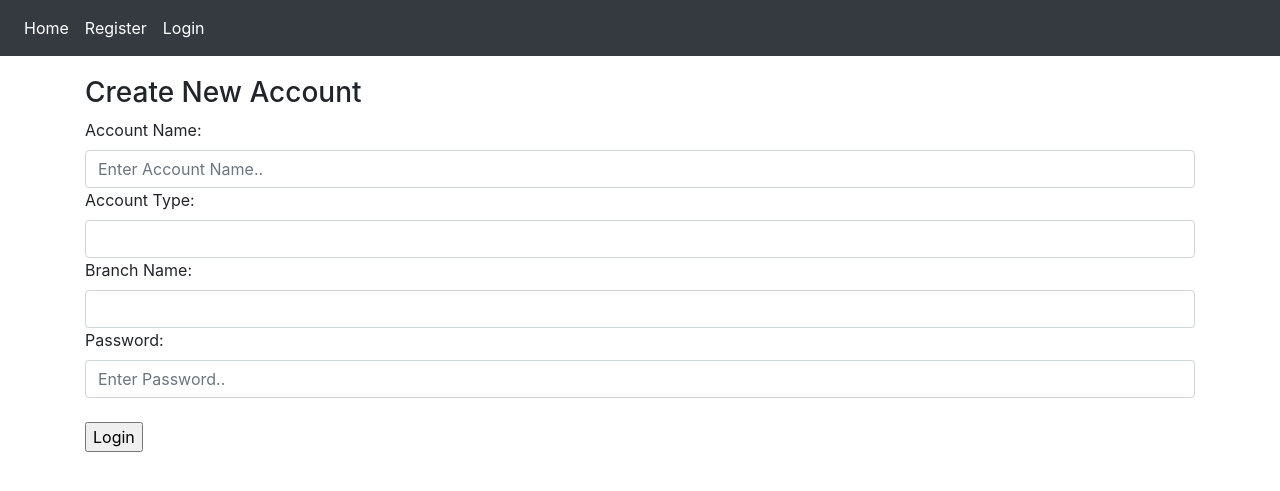
After one commit to Hasan-Saju/BankBase, a Django app: page /new_account/ in a window 1280 px wide. The commit adds this page. Shown: the top 491 px of the page. Run offline with Django 3.2, Linux system fonts and the light colour scheme; some libraries are stand-ins or nearby versions.

Commit message:
added create new account

```diff
--- a/BankBase/bank/forms.py
+++ b/BankBase/bank/forms.py
@@ -1,6 +1,6 @@
 from django import forms
 from django.contrib.auth.models import User
-from bank.models import UserInfo
+from bank.models import UserInfo,Account
 
 
 class UserForm(forms.ModelForm):
@@ -16,3 +16,9 @@ class UserInfoForm(forms.ModelForm):
     class Meta():
         model = UserInfo
         fields = ('facebook_id', 'profile_pic')
+
+
+class CreateNewAccount(forms.ModelForm):
+    class Meta:
+        model=Account
+        exclude=('id','currentBalance',)
--- a/BankBase/bank/urls.py
+++ b/BankBase/bank/urls.py
@@ -11,7 +11,8 @@ urlpatterns = [
     path('register/', views.register, name='register'),
     path('login/', views.login_page, name='login'),
     path('user_login/', views.user_login, name='user_login'),
-    path('logout/', views.user_logout, name='logout')
+    path('logout/', views.user_logout, name='logout'),
+    path('new_account/', views.new_account, name='new_account'),
 ]
 
 # image processing
--- a/BankBase/bank/views.py
+++ b/BankBase/bank/views.py
@@ -1,6 +1,6 @@
 from django.shortcuts import render
-from bank.forms import UserForm, UserInfoForm
-from bank.models import UserInfo
+from bank.forms import UserForm, UserInfoForm,CreateNewAccount
+from bank.models import UserInfo,Account
 from django.contrib.auth.models import User
 # module for authentication
 from django.contrib.auth import authenticate, login, logout
@@ -84,3 +84,16 @@ def register(request):
     dict = {'user_form': user_form,
             'user_info_form': user_info_form, 'registered': registered}
     return render(request, 'register.html', context=dict)
+
+def new_account(request):
+    new_form=CreateNewAccount()
+
+    if request.method=='POST':
+        new_form=CreateNewAccount(request.POST)
+
+        if new_form.is_valid():
+            new_form.save(commit=True)
+            return index(request)
+
+    dict={}
+    return render(request,'new_account.html',context=dict)
--- a/BankBase/templates/base.html
+++ b/BankBase/templates/base.html
@@ -32,6 +32,12 @@
             <li class="nav-item active">
                 <a class="nav-link" href="{% url 'bank:logout' %}">Logout</a>
             </li>
+
+            <li class="nav-item active">
+                <a class="nav-link" href="{% url 'bank:new_account' %}">Create New Account</a>
+            </li>
+
+
             {% else %}
             <li class="nav-item active">
                 <a class="nav-link" href="{% url 'bank:register' %}">Register</a>
--- /dev/null
+++ b/BankBase/templates/new_account.html
@@ -0,0 +1,24 @@
+{% extends 'base.html' %}
+{% block body_block %}
+<h3>Create New Account</h3>
+
+<form action="{% url 'bank:new_account' %}" method="POST">
+    <label for="account_name">Account Name:</label>
+    <input type="text" name="account_name" placeholder="Enter Account Name.." required class="form-control">
+
+    <label for="account_type">Account Type:</label>
+    <input type="text" name="account_type" required class="form-control">
+    <label for="branch_name">Branch Name:</label>
+    <input type="text" name="branch_name"  required class="form-control">
+
+
+
+    <label for="password">Password:</label>
+    <input type="password" name="password" placeholder="Enter Password.." required class="form-control">
+    {% csrf_token %}
+    <br>
+    <input type="submit" name="submit" value="Login">
+
+</form>
+
+{% endblock %}
```
